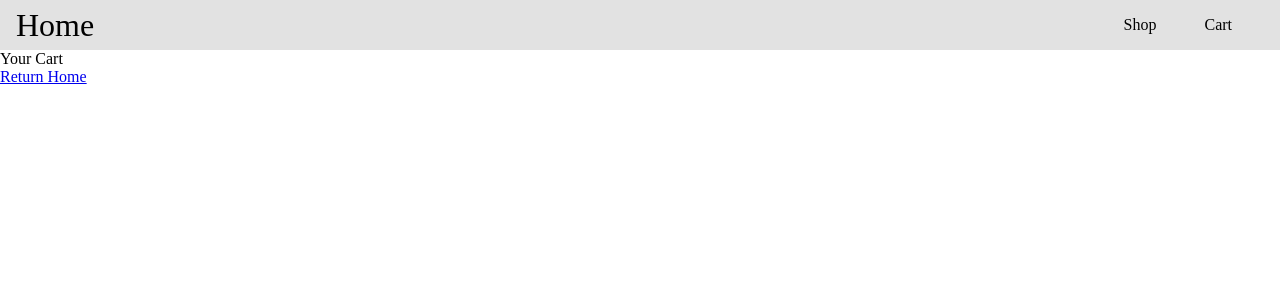
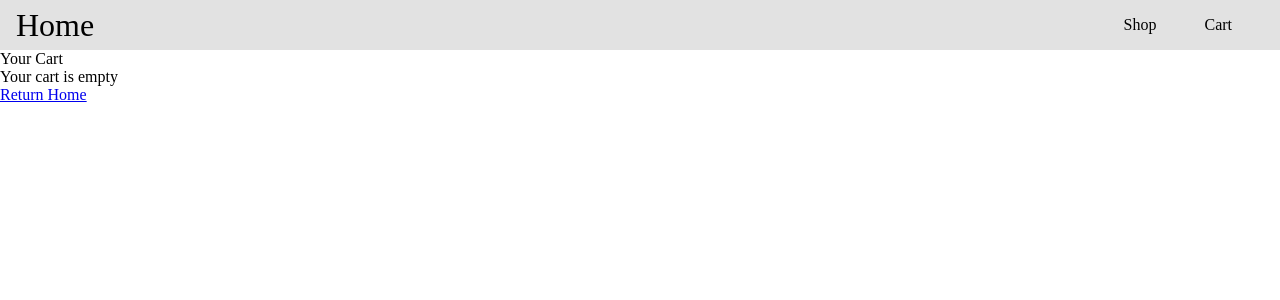
Before and after one commit to nothinktank/odin-shopping-cart, a React (Vite) app: page /cart in a window 1280 px wide. Shown: the top 300 px of the page. Built offline with nearby package versions, Linux system fonts and the light colour scheme.

Commit message:
wired up context for basic display under cart page

```diff
--- a/src/App.jsx
+++ b/src/App.jsx
@@ -9,15 +9,37 @@ import Home from './pages/Home'
 import Shop from './pages/Shop'
 import Cart from './pages/Cart'
 
+import { useContext, createContext } from 'react'
 
+// array is the list of items to be populated under cart page
+export const CartContext = createContext([])
 
 function App() {
-  const [count, setCount] = useState(0)
+  // const [count, setCount] = useState(0)
+  const [cartItems, setCartItems] = useState([])
+
+  //add items to cart function
+  //newItem is the item object
+  const addToCart = (newItem) => {
+    //check if new item already exist
+    setCartItems((prev) => {
+      const existingItem = prev.find(i => i.itemName === newItem.itemName)
+
+      if (existingItem) {
+        // add the newItem quantity to existing item quantity if newItem already exists in the context array
+        return prev.map((i) => i.itemName === newItem.itemName ? {...i, quantity: i.quantity += newItem.quantity } : i)
+      } else {
+        return [...prev, newItem]
+      }
+    })
+  }
 
   return (
     // <>
+    <CartContext.Provider value={{cartItems, addToCart}}>
       <div>
         {/* <h1>my shop</h1> */}
+
         <Navbar></Navbar>
           <Outlet />
 
@@ -38,6 +60,7 @@ function App() {
           </ul> */}
 
       </div>
+      </CartContext.Provider>
     // </>
   )
 }
--- a/src/Navbar.jsx
+++ b/src/Navbar.jsx
@@ -10,6 +10,7 @@ const Navbar = () => {
                     <Link className="links" to='Shop'>Shop</Link>
                 </li>
                 <li>
+                    {/* need a custom link here to add a bubble of item quantity in the cart */}
                     <Link className="links" to="Cart">Cart</Link>
                 </li>
             </ul>
--- a/src/component/ItemCard.jsx
+++ b/src/component/ItemCard.jsx
@@ -1,7 +1,22 @@
 import { useState } from "react";
+import { useContext } from "react";
+import { CartContext } from "../App";
 
 const ItemCard = ({name, imageLink}) => {
+    const {addToCart, cartItems} = useContext(CartContext)
     const [quantity, setQuantity] = useState(0)
+
+    const handleAddToCart = () => {
+        if (quantity > 0) {
+            addToCart({
+                itemName: name,
+                imageLink: imageLink,
+                quantity: quantity
+            });
+            setQuantity(0) //reset quantity to 0
+        }
+
+    }
     return (
         <div className="item-card">
             <h2 className="product-name">{name}</h2>
@@ -17,6 +32,7 @@ const ItemCard = ({name, imageLink}) => {
                     </form>
                     <button onClick={() => setQuantity(prev => prev + 1)}>+</button>
                 </div>
+                <button onClick={handleAddToCart}>Add to Cart</button>
         </div>
     )
 }
--- a/src/pages/Cart.jsx
+++ b/src/pages/Cart.jsx
@@ -1,9 +1,33 @@
 import { Link } from "react-router";
+import { useContext } from "react";
+import { CartContext } from "../App";
+
+//context provider is here
 
 const Cart = () => {
+    const { cartItems } = useContext(CartContext) //use context provided to render the cart summary
     return (
         <>
             <div>Your Cart</div>
+            {/* display cart items here with quantity */}
+            {
+            (cartItems.length === 0) ? <div>Your cart is empty</div> :
+
+            (
+                cartItems.map((item) => {
+                    return (
+                        // insert cart component here later
+                        <div>
+                            <div>{item.itemName}</div>
+                            <div>quantity: {item.quantity}</div>
+                        </div>
+                    )
+                })
+            )
+            }
+
+
+
             <Link to='/'>Return Home</Link>
         </>
     )
--- a/src/pages/Shop.jsx
+++ b/src/pages/Shop.jsx
@@ -1,6 +1,9 @@
 import { Link } from "react-router";
 import ItemCard from "../component/ItemCard";
 import itemList from "../assets/Item-array";
+import { CartContext } from "../App";
+
+
 
 const Shop = () => {
     return (
```
